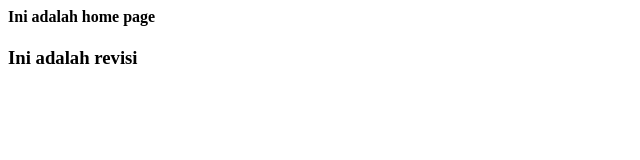
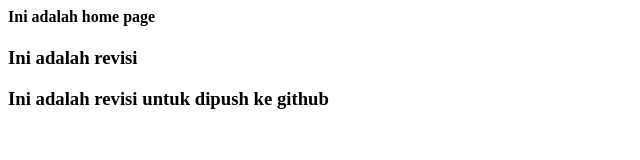
Before and after one commit to idhamkhalif/MyProject-1, a plain HTML site: page index.html in a window 1280 px wide. Shown: the whole page, without its empty margins (0-640 px from the left). Drawn offline with Linux system fonts and the light colour scheme.

Commit message:
Revisi untuk push ke github

```diff
--- a/index.html
+++ b/index.html
@@ -6,5 +6,6 @@
     <body>
         <h4>Ini adalah home page</h4>
         <h3>Ini adalah revisi</h3>
+        <h3>Ini adalah revisi untuk dipush ke github</h3>
     </body>
 </html>
```
